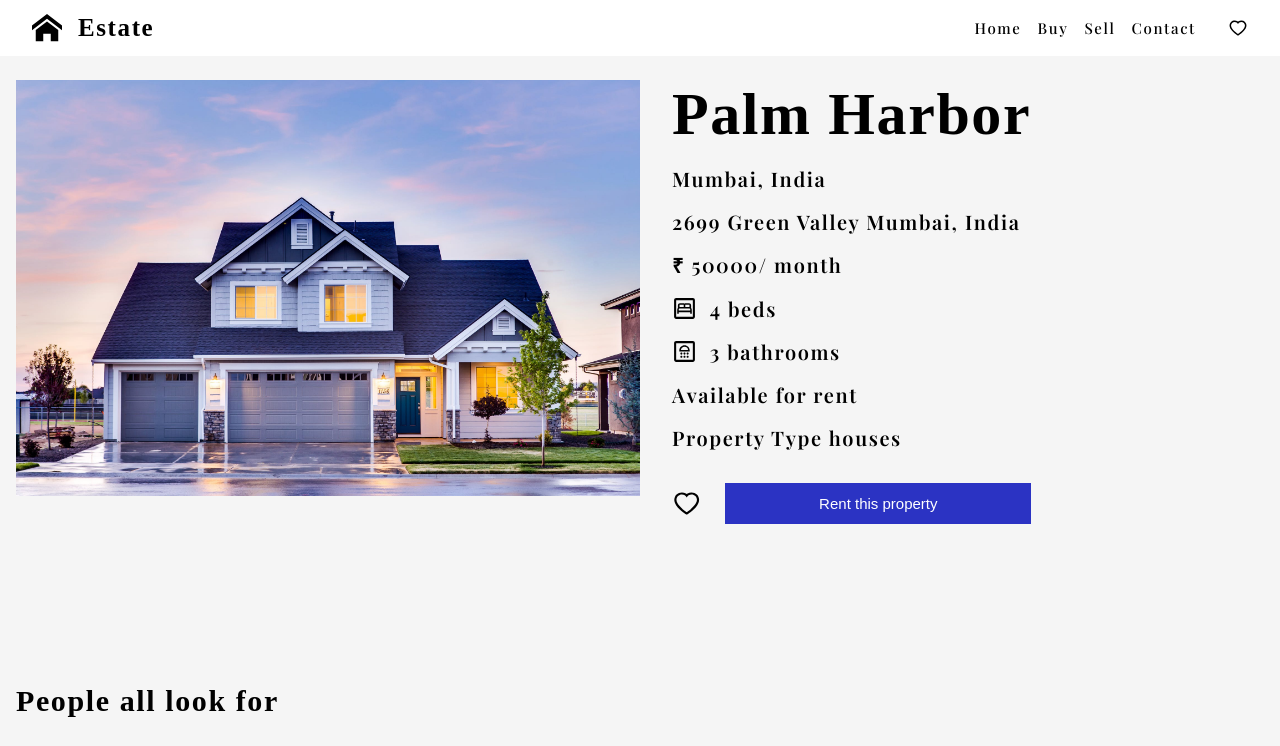
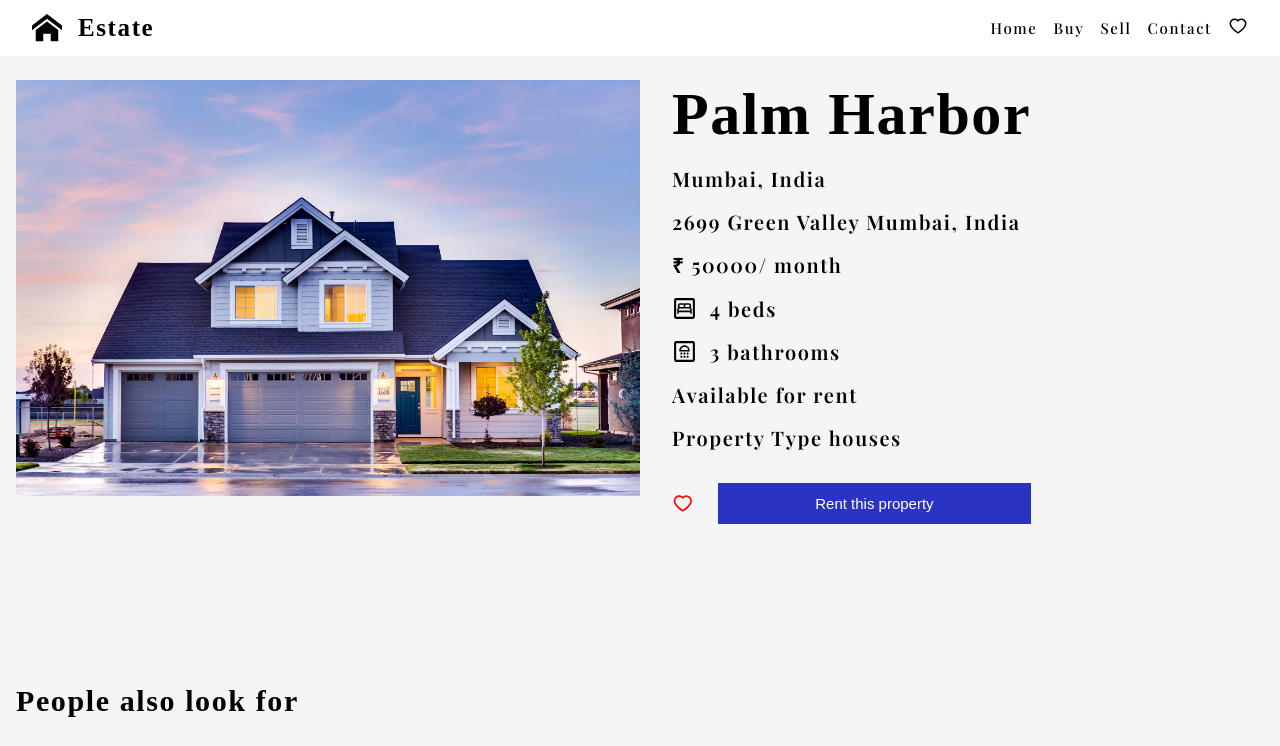
Before and after one commit to GautamGunecha/reunion-assignment, a React (Create React App) app: page /property/1 in a window 1280 px wide. Shown: the top 746 px of the page. Built offline with nearby package versions, Linux system fonts and the light colour scheme; grey boxes are pictures that could not be loaded; a web font is replaced by a local one.

Commit message:
wishlist page

```diff
--- a/src/components/consider/Consider.jsx
+++ b/src/components/consider/Consider.jsx
@@ -9,8 +9,8 @@ const Consider = () => {
 
   return (
     <div className="consideration">
-      <h1>People all look for</h1>
-      {houses.slice(0, 5).map((data) => (
+      <h1>People also look for</h1>
+      {houses.slice(0, 4).map((data) => (
         <div key={data.id} className="consideration-list">
           <Link to={`/property/${data.id}`}>
             <img src={data.img} alt={data.title} />
--- a/src/components/header/Header.jsx
+++ b/src/components/header/Header.jsx
@@ -1,11 +1,13 @@
 import React from "react";
 import { Link } from "react-router-dom";
 
+import { useSelector } from "react-redux";
 import { ImHome } from "react-icons/im";
-import { AiOutlineHeart } from "react-icons/ai";
+import { AiOutlineHeart, AiFillHeart } from "react-icons/ai";
 import "./Header.css";
 
 const Header = () => {
+  const { wish } = useSelector((state) => state.wishLists);
   return (
     <div className="header">
       <Link to="/">
@@ -31,8 +33,15 @@ const Header = () => {
         <Link to="/">
           <p>Contact</p>
         </Link>
-        <img src="" alt="" />
-        <AiOutlineHeart size={20} className="icon" />
+        {wish.length > 0 ? (
+          <Link to="/property/wishlist">
+            <AiFillHeart size={20} className="icon house-icon" />
+          </Link>
+        ) : (
+          <Link to="/property/wishlist">
+            <AiOutlineHeart size={20} className="icon" />
+          </Link>
+        )}
       </section>
     </div>
   );
--- a/src/pages/property/housePage/HousePage.jsx
+++ b/src/pages/property/housePage/HousePage.jsx
@@ -1,17 +1,32 @@
 import React, { useEffect, useState } from "react";
 import { useParams } from "react-router-dom";
-import { useSelector } from "react-redux";
-import { AiOutlineHeart } from "react-icons/ai";
+import { useDispatch, useSelector } from "react-redux";
+import { AiOutlineHeart, AiFillHeart } from "react-icons/ai";
 import { MdOutlineBedroomParent, MdOutlineBathroom } from "react-icons/md";
 
 import "./HousePage.css";
 import Consider from "../../../components/consider/Consider";
+import {
+  removeFromWishListAction,
+  wishListAction,
+} from "../../../redux/actions/getHouseAction";
 
 const HousePage = () => {
+  const dispatch = useDispatch();
+
   const { id } = useParams();
   const [data, setData] = useState([]);
 
   const { houses } = useSelector((state) => state.listedProperty);
+  const { wish } = useSelector((state) => state.wishLists);
+
+  const addToWishList = (id) => {
+    dispatch(wishListAction(id));
+  };
+
+  const removeFromWishList = (id) => {
+    dispatch(removeFromWishListAction(id));
+  };
 
   useEffect(() => {
     const getHouseById = () => {
@@ -42,7 +57,19 @@ const HousePage = () => {
             <p>Available for {data.category}</p>
             <p>Property Type {data.propertyType}</p>
             <section>
-              <AiOutlineHeart className="icon" size={35} />
+              {wish.find((item) => item.id === parseInt(data.id)) ? (
+                <AiFillHeart
+                  size={25}
+                  className="icon house-icon"
+                  onClick={() => removeFromWishList(data.id)}
+                />
+              ) : (
+                <AiOutlineHeart
+                  size={25}
+                  className="icon house-icon"
+                  onClick={() => addToWishList(data.id)}
+                />
+              )}
               <button>Rent this property</button>
             </section>
           </div>
--- /dev/null
+++ b/src/pages/wishList/WishList.css
@@ -0,0 +1,8 @@
+.wish-list {
+    width: 100%;
+    padding: 4em 2em;
+}
+
+.wish-list h1 {
+    text-align: center;
+}
--- /dev/null
+++ b/src/pages/wishList/WishList.jsx
@@ -0,0 +1,71 @@
+import React from "react";
+import { useDispatch, useSelector } from "react-redux";
+
+import "./WishList.css";
+import Card from "../../components/card/Card";
+import { Link } from "react-router-dom";
+import { AiFillHeart, AiOutlineHeart } from "react-icons/ai";
+import {
+  removeFromWishListAction,
+  wishListAction,
+} from "../../redux/actions/getHouseAction";
+
+const WishList = () => {
+  const { wish } = useSelector((state) => state.wishLists);
+  const dispatch = useDispatch();
+
+  const addToWishList = (id) => {
+    dispatch(wishListAction(id));
+  };
+
+  const removeFromWishList = (id) => {
+    dispatch(removeFromWishListAction(id));
+  };
+
+  return (
+    <div className="wish-list">
+      {wish.length ? (
+        <h1>Lists of property you found Interesting!</h1>
+      ) : (
+        <h1>No Property found in wish list :(</h1>
+      )}
+
+      <div className="all-houses">
+        {wish.map((data) => (
+          <Card key={data.id}>
+            <div className="all-houses-card">
+              <Link to={`/property/${data.id}`}>
+                <img src={data.img} alt="" />
+              </Link>
+              <div className="all-houses-details">
+                <div className="all-houses-costing">
+                  <p>₹ {data.rates}/month</p>
+                  <section className="all-houses-wishListIcon">
+                    {wish.find((item) => item.id === parseInt(data.id)) ? (
+                      <AiFillHeart
+                        size={25}
+                        className="icon house-icon"
+                        onClick={() => removeFromWishList(data.id)}
+                      />
+                    ) : (
+                      <AiOutlineHeart
+                        size={25}
+                        className="icon house-icon"
+                        onClick={() => addToWishList(data.id)}
+                      />
+                    )}
+                  </section>
+                </div>
+                <h1>{data.title}</h1>
+                <p>{data.address}</p>
+                {/* Essential Details */}
+              </div>
+            </div>
+          </Card>
+        ))}
+      </div>
+    </div>
+  );
+};
+
+export default WishList;
--- a/src/routes/MyRoutes.jsx
+++ b/src/routes/MyRoutes.jsx
@@ -7,6 +7,7 @@ import Home from "../pages/Home";
 import BuyHouse from "../pages/property/buyHouse/BuyHouse";
 import HousePage from "../pages/property/housePage/HousePage";
 import SellHouse from "../pages/property/sellHouse/SellHouse";
+import WishList from "../pages/wishList/WishList";
 
 const MyRoutes = () => {
   return (
@@ -17,6 +18,7 @@ const MyRoutes = () => {
         <Route exact path="/property/buy" element={<BuyHouse />} />
         <Route exact path="/property/sell" element={<SellHouse />} />
         <Route exact path="/property/:id" element={<HousePage />} />
+        <Route exact path="/property/wishlist" element={<WishList />} />
       </Routes>
       <Footer />
     </BrowserRouter>
```
